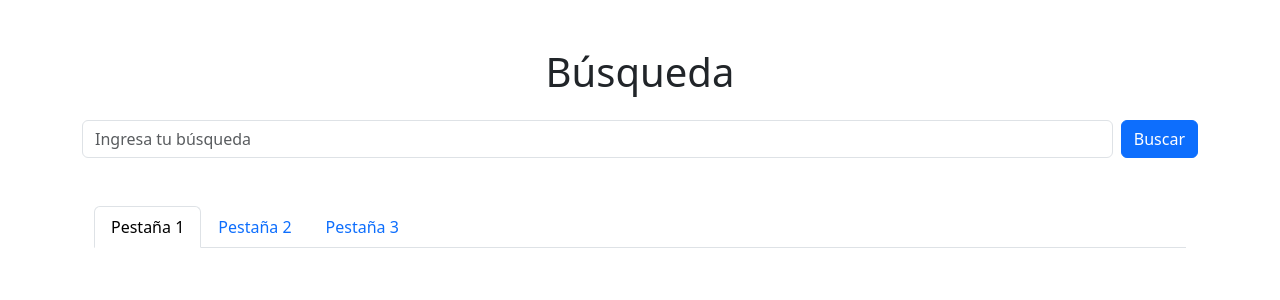
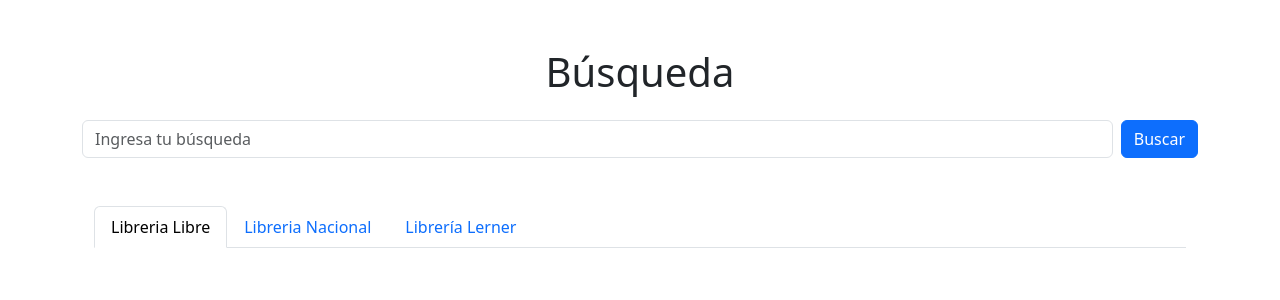
Before and after one commit to Juliandos/Cotizador_libros, a Flask app: page / in a window 1280 px wide. Shown: the top 300 px of the page. Run offline with Flask 3, Linux system fonts and the light colour scheme; some libraries are stand-ins or nearby versions.

Commit message:
detalles

```diff
--- a/templates/index.html
+++ b/templates/index.html
@@ -26,19 +26,19 @@
           <li class="nav-item" role="presentation">
             <button class="nav-link active" id="tab1-tab" data-bs-toggle="tab" data-bs-target="#buscaLibre"
               type="button" role="tab" aria-controls="buscaLibre" aria-selected="true">
-              Pestaña 1
+              Libreria Libre
             </button>
           </li>
           <li class="nav-item" role="presentation">
             <button class="nav-link" id="tab2-tab" data-bs-toggle="tab" data-bs-target="#buscaNacional" type="button" role="tab"
               aria-controls="buscaNacional" aria-selected="false">
-              Pestaña 2
+              Libreria Nacional
             </button>
           </li>
           <li class="nav-item" role="presentation">
             <button class="nav-link" id="tab3-tab" data-bs-toggle="tab" data-bs-target="#buscaLerner" type="button" role="tab"
               aria-controls="buscaLerner" aria-selected="false">
-              Pestaña 3
+              Librería Lerner
             </button>
           </li>
         </ul>
@@ -113,8 +113,6 @@
 
         // Petición realizada a Librería Lerner
         $.post("/buscarLerner", { title: query }, (response) => {
-          console.log(response);
-
           let librosBuscaLerner = response.buscaLerner;
           $("#divBuscaLerner").LoadingOverlay("hide");
 
@@ -151,6 +149,7 @@
       `;
       return tarjetaHtml;
     }
+
   </script>
 </body>
 
```
